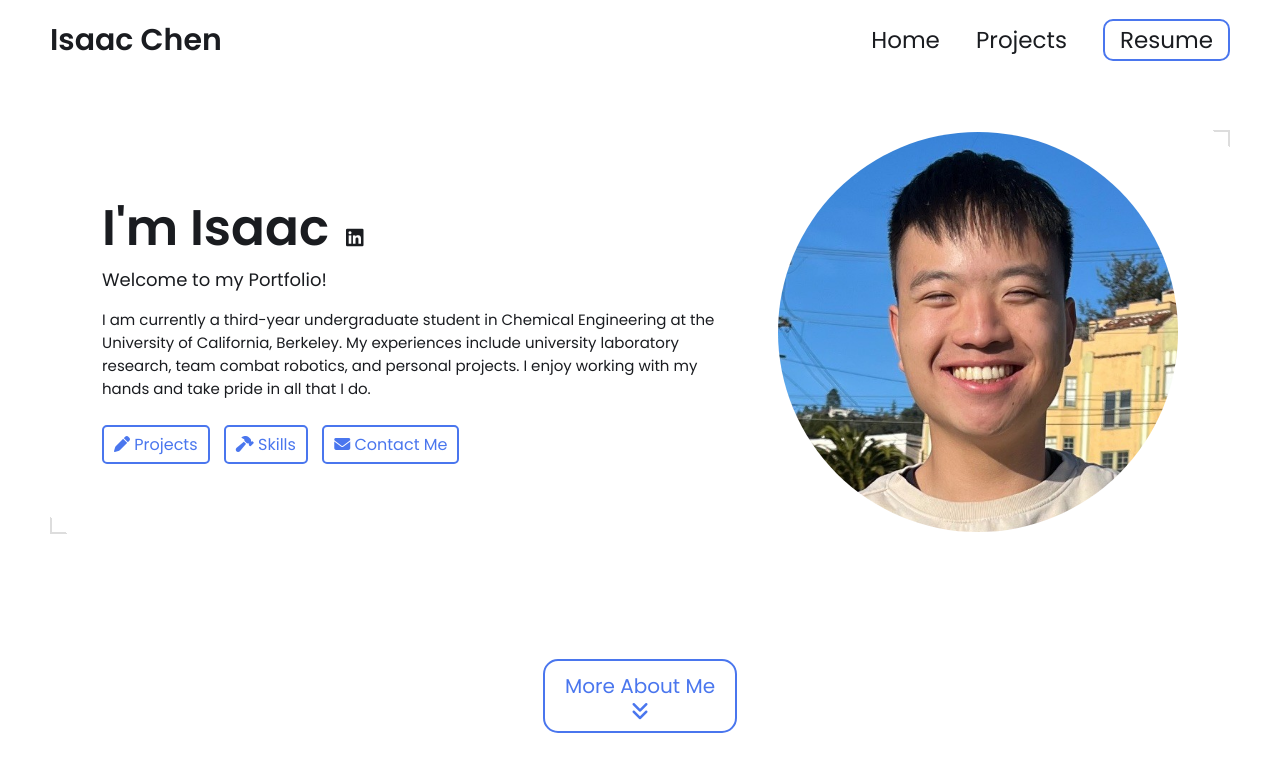
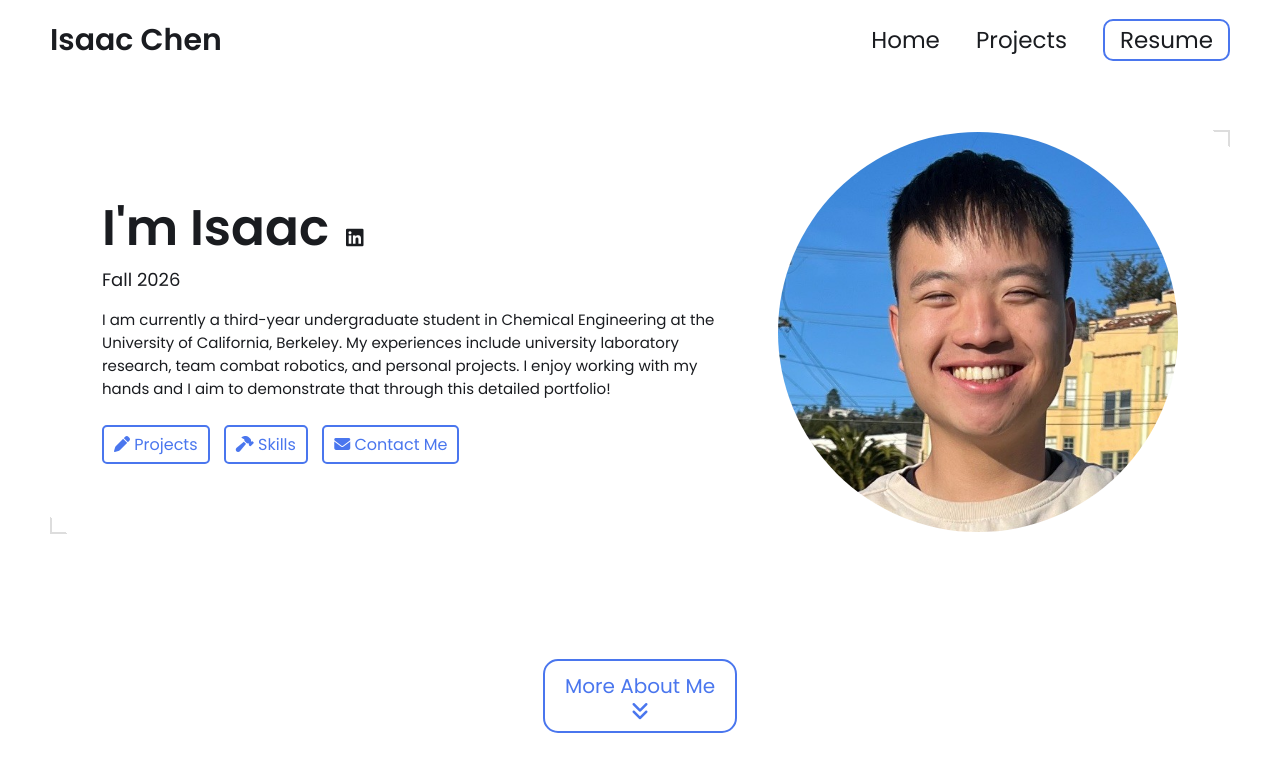
Before and after one commit to isaajnchen/isaajnchen.github.io, a Jekyll site: the page built from index.html, in a window 1280 px wide and 900 px high. Shown: the top 772 px of the window. Built offline with Jekyll 4.4.1, drawn with Linux system fonts in a browser that asks for light colours.

Commit message:
Update _config.yml

```diff
--- a/_config.yml
+++ b/_config.yml
@@ -13,11 +13,11 @@ title: Isaac Chen's Portfolio # This is what shows up in the tab of the browser
 
 # Hero Section
 name: Isaac Chen
-headline: Welcome to my Portfolio!
+headline: Fall 2026
 description: >- # dont remove this line. this will ignore all new lines until the next section
   I am currently a third-year undergraduate student in
   Chemical Engineering at the University of California, Berkeley.
-  My experiences include university laboratory research, team combat robotics, and personal projects. I enjoy working with my hands and take pride in all that I do.
+  My experiences include university laboratory research, team combat robotics, and personal projects. I enjoy working with my hands and I aim to demonstrate that through this detailed portfolio!
 
 
 # Place your profile image in /assets/images/profile-image/folder and edit the file name
```
